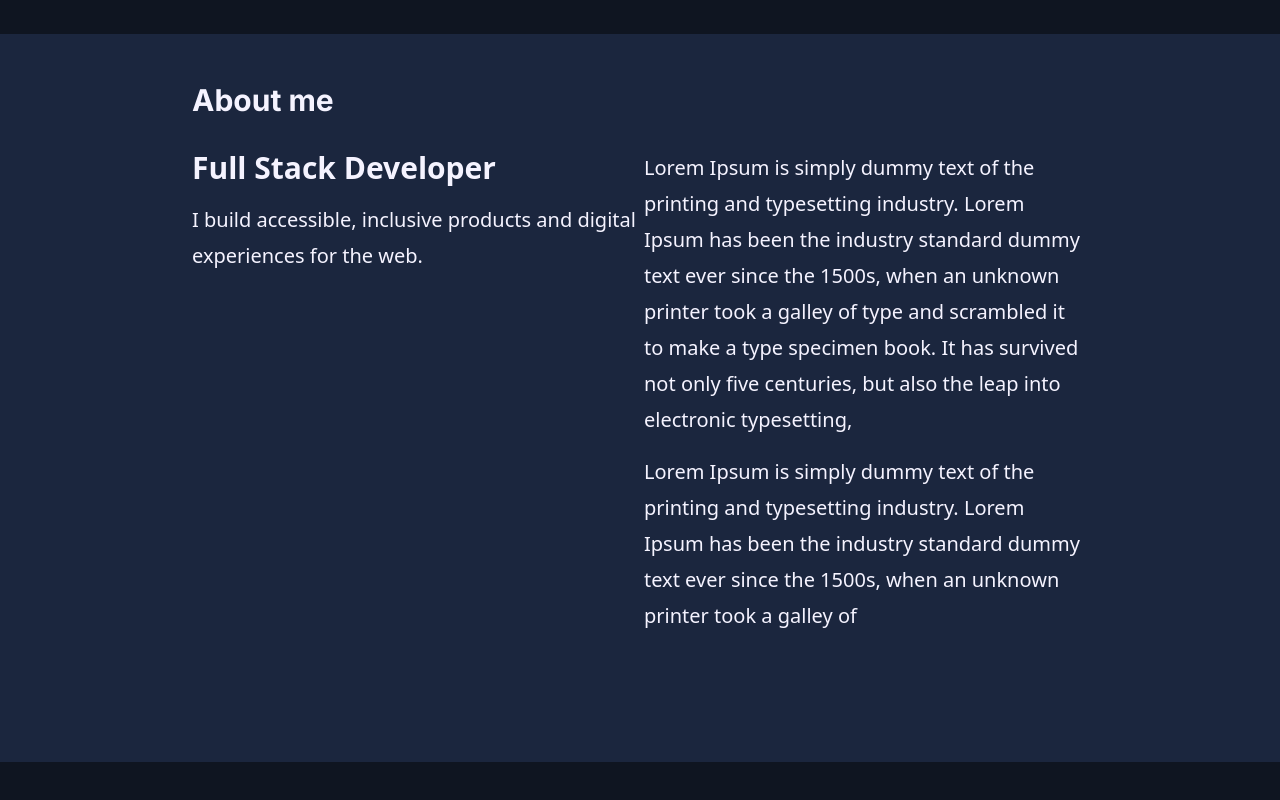
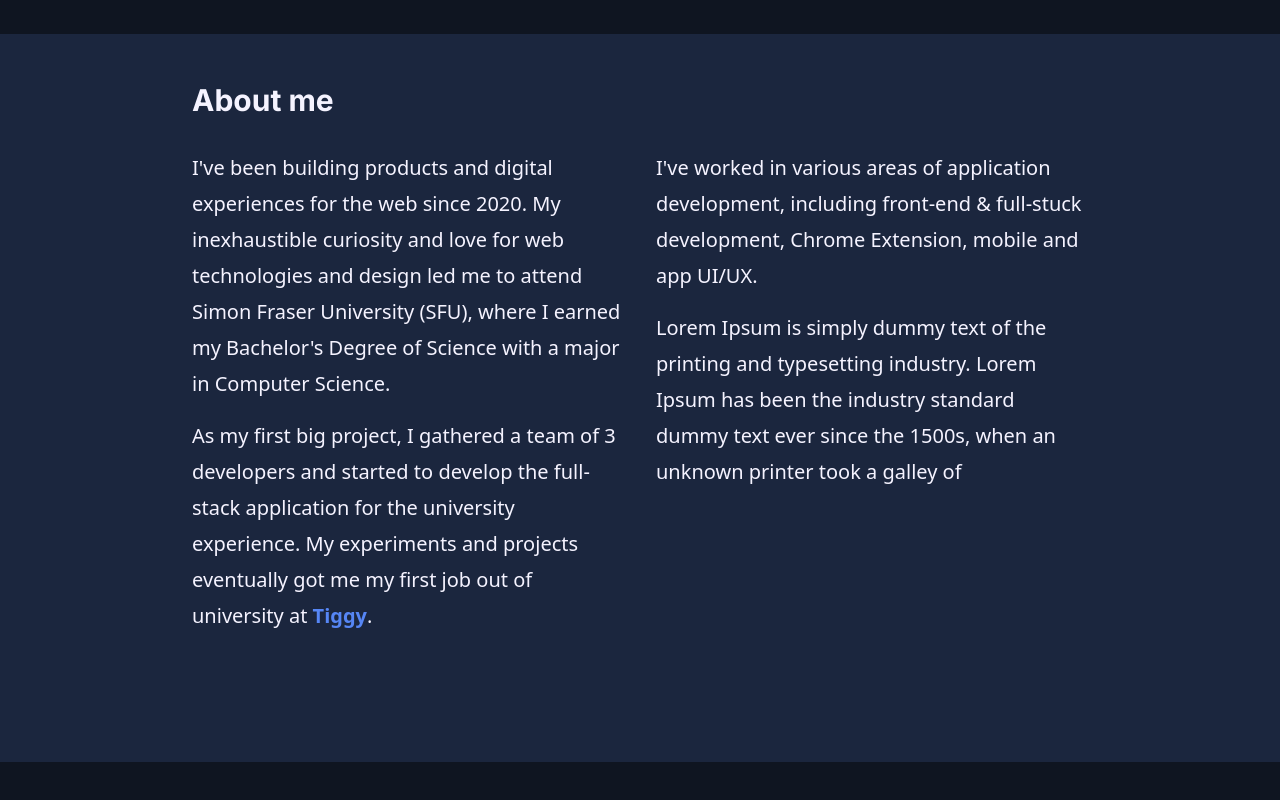
Before and after one commit to EStrilets/portfolio, a Next.js app: page / in a window 1280 px wide. Shown: the part 636-1436 px from the top of the page. Built offline with nearby package versions, Linux system fonts and the light colour scheme.

Commit message:
about page

```diff
--- a/app/(about)/AboutSection.tsx
+++ b/app/(about)/AboutSection.tsx
@@ -16,28 +16,30 @@ const AboutSection = () => {
           <h1>About me</h1>
         </div>
       </div>
-      <div className="flex max-w-4xl mb-[3rem] text-violet-50">
+      <div className="flex max-w-4xl mb-[3rem] text-violet-50 space-x-8">
         <div className="flex-1">
           <div className="flex flex-col items-start justify-start space-y-4">
-            <h2 className="text-3xl font-semibold font-sans">
-              Full Stack Developer
-            </h2>
             <p className="text-xl font-sans leading-9">
-              I build accessible, inclusive products and digital <br />
-              experiences for the web.
+              I've been building products and digital experiences for the web
+              since 2020. My inexhaustible curiosity and love for web technologies and design
+              led me to attend <br/> Simon Fraser University (SFU), where I earned <br/> my
+              Bachelor's Degree of Science with a major <br/> in Computer Science.
+            </p>
+            <p className="text-xl font-sans leading-9">
+              As my first big project, I gathered a team of 3 developers and
+              started to develop the full-stack application for the university
+              experience. My experiments and projects eventually got me my first job out of
+              university at <strong className="text-text">Tiggy</strong>.
             </p>
           </div>
         </div>
         <div className="flex-1 ml-2 space-y-4 items-start justify-start">
           <div>
-            <h1 className="text-xl font-sans leading-9">
-              Lorem Ipsum is simply dummy text of the printing and typesetting
-              industry. Lorem Ipsum has been the industry standard dummy text
-              ever since the 1500s, when an unknown printer took a galley of
-              type and scrambled it to make a type specimen book. It has
-              survived not only five centuries, but also the leap into
-              electronic typesetting,
-            </h1>
+            <p className="text-xl font-sans leading-9">
+              I've worked in various areas of application development, including
+              front-end & full-stuck development, Chrome Extension, mobile and
+              app UI/UX.
+            </p>
           </div>
           <p className="text-xl font-sans leading-9">
             Lorem Ipsum is simply dummy text of the printing and typesetting
```
